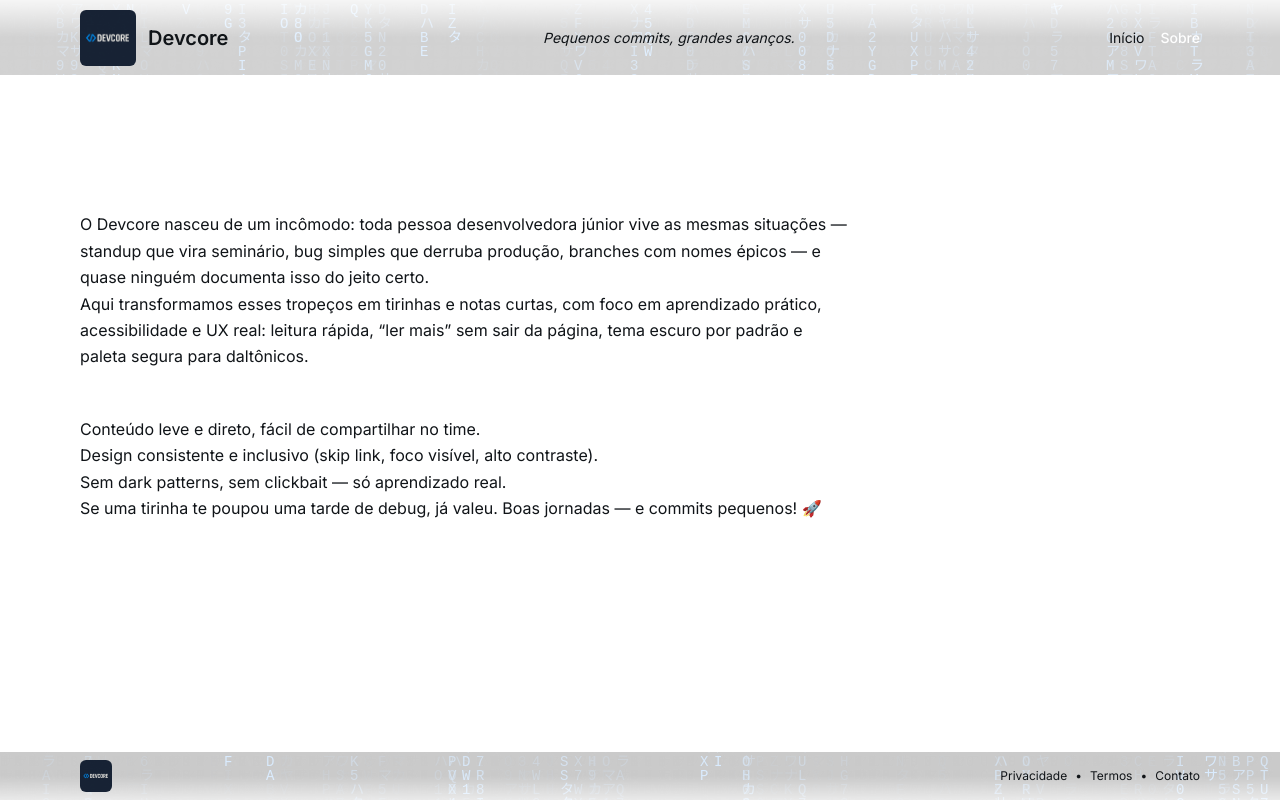
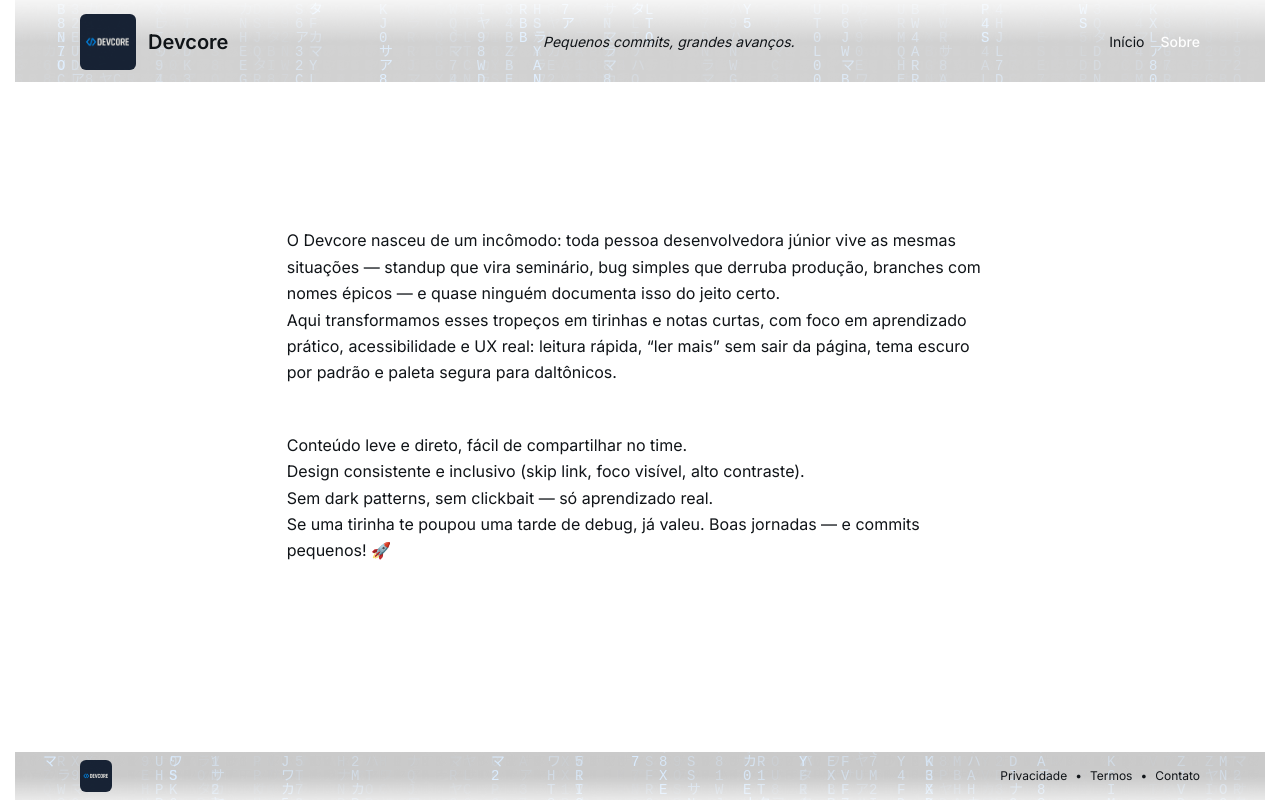
Before and after one commit to valmmer/devcore, a Next.js app: page /about in a window 1280 px wide. Built offline with nearby package versions, Linux system fonts and the light colour scheme; no server answers.

Commit message:
Update globals.css
correcao de layout

```diff
--- a/src/app/globals.css
+++ b/src/app/globals.css
@@ -11,7 +11,6 @@
    Tokens e variáveis (Dark por padrão; Light por media)
 ────────────────────────────────────────── */
 :root{
-
   /* Marca (escala segura para daltônicos) */
   --brand-50:#f0f7ff; --brand-100:#d9ebff; --brand-200:#b3d7ff;
   --brand-300:#8cc3ff; --brand-400:#55a8ff; --brand-500:#1f8bff;
@@ -31,9 +30,8 @@
   --matrix-opacity: 0.30;   /* opacidade no footer */
   --matrix-opacity-header: 0.18; /* opacidade no header */
 
-   /* Altura do header (fallback; o JS mede e atualiza em runtime) */
-   --header-h: 72px;   /* antes */
-   --header-h: 60px;   /* menor no mobile/base */
+  /* Altura do header — **curva fluida** (substitui os @media duplicados) */
+  --header-h: clamp(56px, 6.5vw, 88px);
 
   /* Tipografia fluida (clamp) */
   --fs-0: clamp(14px, 0.40vw + 13px, 16px); /* base */
@@ -42,7 +40,7 @@
   --fs-3: clamp(28px, 2.00vw + 20px, 36px);
 }
 
-/* Aplique o tema claro só quando NÃO estamos forçando escuro */
+/* Tema claro só quando NÃO estamos forçando escuro */
 @media (prefers-color-scheme: light){
   :root:not(.force-dark){
     --surface:#ffffff;
@@ -51,12 +49,6 @@
     --muted:#566071;
   }
 }
-
-/* Altura progressiva do header por breakpoints */
-@media (min-width: 640px){ :root{ --header-h: 80px; } }
-@media (min-width:1024px){ :root{ --header-h: 88px; } }
-@media (min-width: 640px){ :root{ --header-h: 68px; } }
-@media (min-width:1024px){ :root{ --header-h: 76px; } }
 
 /* Modo calmo (sensorialmente amigável) */
 .mode-calm{
@@ -74,22 +66,31 @@
 }
 
 /* ─────────────────────────────────────────
-   Base / Acessibilidade
+   Base / Acessibilidade (robusto a zoom)
 ────────────────────────────────────────── */
+*, *::before, *::after { box-sizing: border-box; }
 
-/* Evita glitches de pintura (sticky/fixed + blur) em alguns zooms */
-html, body {
-  height: 100%;
-  min-height: 100%;
+html {
+  scrollbar-gutter: stable both-edges;
+  -webkit-text-size-adjust: 100%;
+  text-size-adjust: 100%;
 }
 
+:root { color-scheme: dark light; }
+
+html, body { height: 100%; min-height: 100%; }
 body{
+  min-height: 100dvh; /* evita “corte” em mobile com barra dinâmica */
   background: var(--surface);
   color: var(--text);
   -webkit-font-smoothing: antialiased;
   text-rendering: optimizeLegibility;
   font-size: var(--fs-0);
+  line-height: 1.5;
 }
+
+/* Mídia fluida (não vaza em zoom) */
+img, svg, video, canvas { max-inline-size: 100%; block-size: auto; }
 
 /* Link “pular para o conteúdo” — aparece só no foco */
 .skip-link{
@@ -111,9 +112,13 @@ body{
 .will-change-transform{ will-change: transform; }
 
 /* ─────────────────────────────────────────
-   Grid auto-ajustável de cards (não quebra com zoom)
+   Container Queries (para reagir ao ZOOM por **container**)
 ────────────────────────────────────────── */
-/* Mínimo por card + auto-fit => colunas se encaixam sozinhas */
+.cq { container-type: inline-size; } /* use em <main> que envolve as grades */
+
+/* ─────────────────────────────────────────
+   Grid auto-ajustável de cards
+────────────────────────────────────────── */
 .grid-cards{
   display: grid;
   gap: 1rem;
@@ -123,18 +128,26 @@ body{
   );
 }
 
+/* Ajustes finos por CONTAINER (não por viewport) */
+@container (max-width: 720px) { .grid-cards { grid-template-columns: 1fr; } }
+@container (min-width: 721px) and (max-width: 1040px) {
+  .grid-cards { grid-template-columns: repeat(2, 1fr); }
+}
+
 /* ─────────────────────────────────────────
    Componentes base (cards, badges, botões, inputs)
 ────────────────────────────────────────── */
-
-/* Card com contraste perceptível */
 .card{
   border-radius: 1rem;
   padding: clamp(.9rem, 1.2vw, 1.25rem);
+  /* fallbacks + versão moderna */
+  background: #1a2a41;
+  background: color-mix(in oklab, var(--surface-2) 85%, #fff 15%);
+  border: 1px solid rgba(255,255,255,.18);
+  border: 1px solid color-mix(in oklab, #fff 18%, transparent);
   box-shadow: 0 6px 20px rgba(0,0,0,.35);
-  border: 1px solid color-mix(in oklab, #fff 18%, transparent);
-  background: color-mix(in oklab, var(--surface-2) 85%, #fff 15%);
-  contain: layout paint; /* ajuda a composição com zoom */
+  contain: layout paint;
+  min-inline-size: 0;
 }
 .card-hover{ transition: transform .2s ease-out; }
 .card-hover:hover{ transform: translateY(-2px); }
@@ -152,13 +165,16 @@ body{
   display:inline-flex; align-items:center; justify-content:center; gap:.5rem;
   padding:.5rem 1rem; font-weight:500; border-radius:.75rem;
   transition: all .15s ease;
+  min-block-size: clamp(40px, 5.2vw, 48px); /* alvo confortável em qualquer zoom */
 }
 .btn:disabled{ opacity:.5; cursor:not-allowed; }
 .btn-primary{ color:#fff; background:var(--brand-500); }
 .btn-primary:hover{ background:var(--brand-400); }
 .btn-ghost{
+  background: #18253a;
   background: color-mix(in oklab, var(--surface-2) 85%, #fff 15%);
   color: var(--text);
+  border: 1px solid rgba(255,255,255,.12);
   border: 1px solid color-mix(in oklab, #fff 12%, transparent);
 }
 .btn-ghost:hover{ background: color-mix(in oklab, var(--surface-2) 75%, #fff 25%); }
@@ -168,17 +184,49 @@ body{
 .dc-input{
   display:block; width:100%;
   border-radius:.75rem; padding:.5rem .75rem;
+  border:1px solid rgba(255,255,255,.12);
   border:1px solid color-mix(in oklab, #fff 12%, transparent);
+  background:#14243b;
   background: color-mix(in oklab, var(--surface-2) 92%, #fff 8%);
   color: var(--text);
+  min-block-size: clamp(40px, 5.2vw, 48px);
 }
 .dc-input::placeholder{ color: color-mix(in oklab, var(--muted) 85%, transparent); }
-.dc-input:focus{ outline:none; box-shadow:0 0 0 3px color-mix(in oklab, var(--brand-400), white 10%); }
+.dc-input:focus{
+  outline:none;
+  box-shadow: 0 0 0 .2rem color-mix(in oklab, var(--brand-400), white 10%);
+}
 
 /* Tipografia (.prose) */
-.prose{ font-size: var(--fs-0); line-height: 1.65; color: var(--text); }
-.prose :where(h1){ font-size: var(--fs-3); font-weight: 700; color:#fff; }
-.prose :where(h2){ font-size: var(--fs-2); font-weight: 700; color:#fff; }
+.prose{
+  font-size: var(--fs-0);
+  line-height: 1.65;
+  color: var(--text);
+  max-inline-size: 70ch;      /* largura de linha confortável */
+  margin-inline: auto;
+}
+.prose :where(h1){ font-size: var(--fs-3); font-weight: 700; color:#fff; text-wrap: balance; }
+.prose :where(h2){ font-size: var(--fs-2); font-weight: 700; color:#fff; text-wrap: balance; }
 .prose :where(h3){ font-size: var(--fs-1); font-weight: 600; color:#fff; }
 .prose a{ color: var(--brand-400); }
 .prose a:hover{ color: var(--brand-300); }
+
+/* Blocos de texto fora da .prose */
+.readable { max-inline-size: 70ch; margin-inline: auto; }
+.title-balance { text-wrap: balance; }
+.copy { overflow-wrap: anywhere; hyphens: auto; }
+
+/* Alto contraste quando o usuário prefere */
+@media (prefers-contrast: more) {
+  .card {
+    border-color: color-mix(in oklab, #fff 30%, transparent);
+    box-shadow: 0 0 0 2px color-mix(in oklab, var(--brand-500) 45%, transparent);
+  }
+  :focus-visible {
+    outline-width: 4px;
+    outline-color: var(--brand-500);
+  }
+}
+
+/* Redundância útil para flex/grid pais que possam “estourar” */
+.flex, .grid { min-inline-size: 0; }
```
